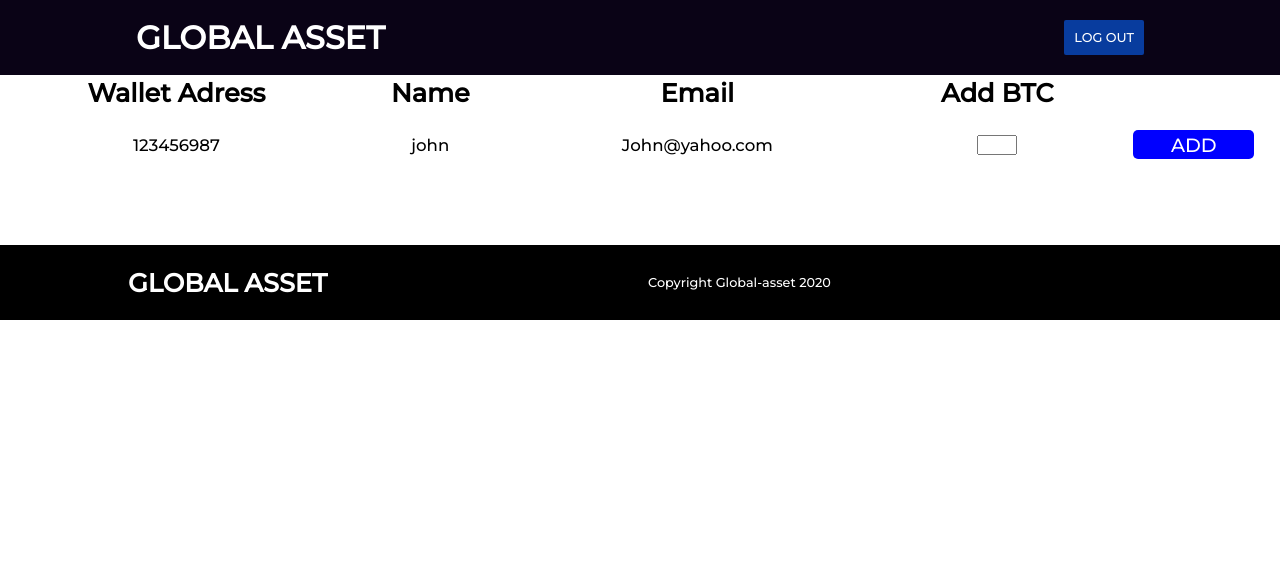
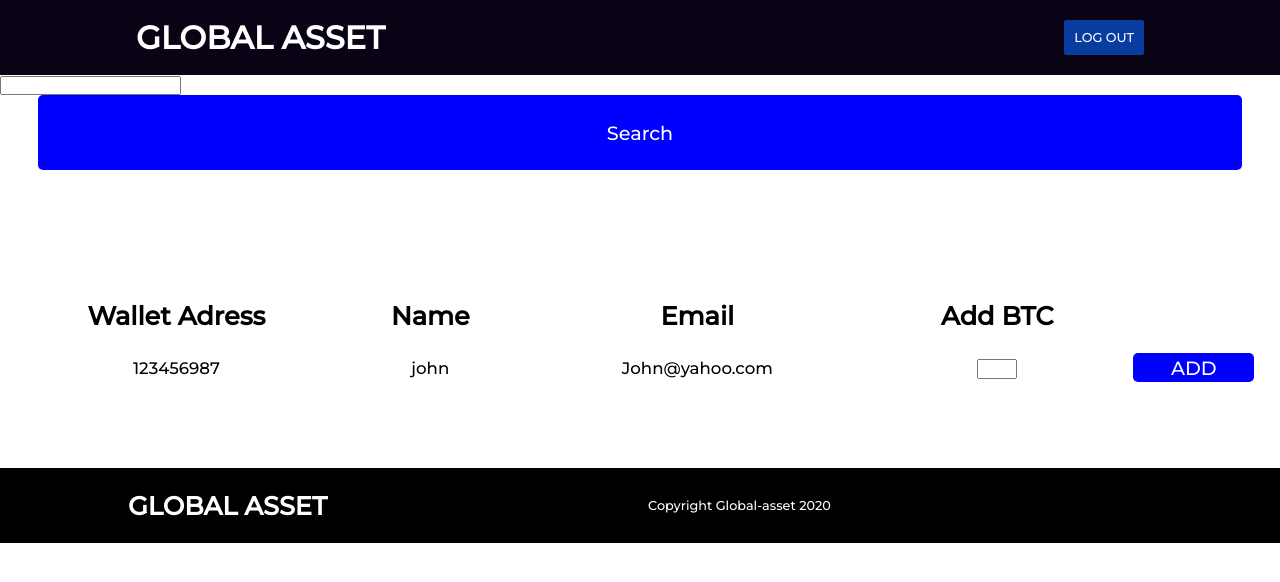
Before and after one commit to ibk-code/global-asset, a React (Create React App) app in the folder frontend/: page /admin in a window 1280 px wide. Shown: the top 582 px of the page. Built offline with nearby package versions, Linux system fonts and the light colour scheme.

Commit message:
admin commit

```diff
--- a/frontend/src/components/dashboards/admin.component.jsx
+++ b/frontend/src/components/dashboards/admin.component.jsx
@@ -7,6 +7,10 @@ class AdminTable extends React.Component {
   render() {
     return (
       <div className="table-component">
+        <div className="search-component">
+          <input type="text" className="inner2" plceholder="Search" />{" "}
+          <div className="add-btn"> Search</div>
+        </div>
         <table>
           <thead>
             <tr>
--- a/frontend/src/components/dashboards/admin.style.css
+++ b/frontend/src/components/dashboards/admin.style.css
@@ -4,6 +4,7 @@ td {
 }
 table {
   width: 100% !important;
+  margin-top: 10%;
 }
 
 thead,
@@ -41,6 +42,7 @@ tbody {
   }
   table {
     width: 100% !important;
+    margin-top: 5%;
   }
 
   thead,
```
